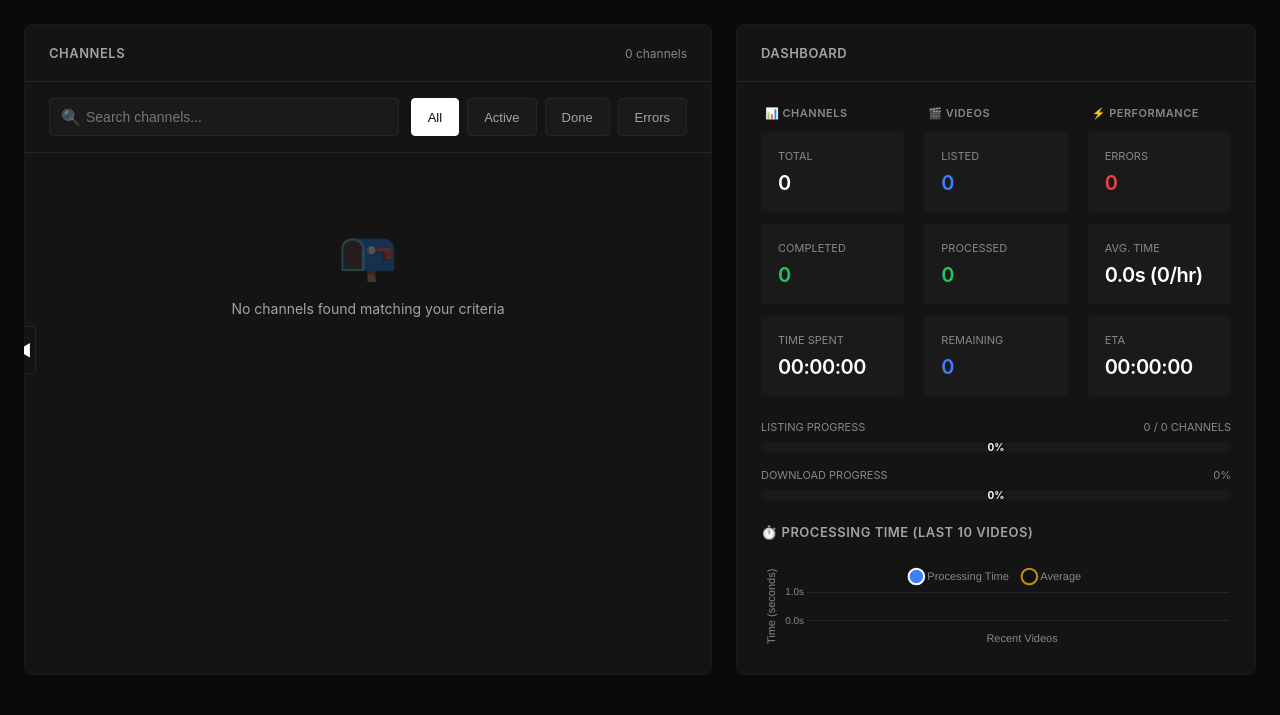
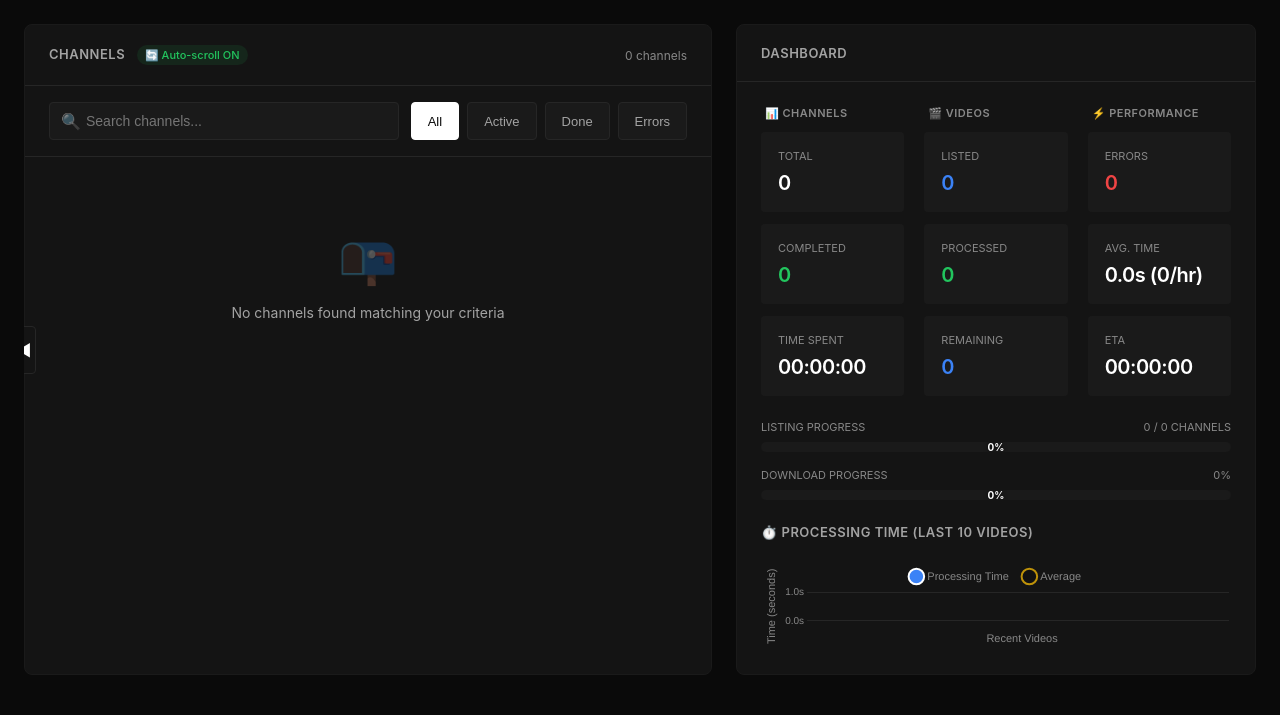
Before and after one commit to testground404/yt_bulk_downloader, a Flask app: page / in a window 1280 px wide. Shown: the part 101-816 px from the top of the page. Run offline with Flask 3, Linux system fonts and the light colour scheme; data that the repository does not hold is empty; parts of the project's set-up code (start-up, migrations or seed data) failed here and were passed over.

Commit message:
Show auto-scroll status beside Channels title
- Add visual badge next to 'Channels' title showing auto-scroll state
- Badge shows '🔄 Auto-scroll ON' in green when enabled
- Badge shows '⏸ Auto-scroll OFF (10s)' in red when disabled
- Updates in real-time when user manually scrolls
- Provides clear visual feedback about auto-scroll behavior

```diff
--- a/templates/index.html
+++ b/templates/index.html
@@ -248,6 +248,21 @@
     .card{ background: var(--surface); border-radius: var(--radius); border: 1px solid var(--border-subtle); display: flex; flex-direction: column; min-height: 0; overflow: hidden; }
     .card-header { padding: 20px 24px; border-bottom: 1px solid var(--border); flex-shrink: 0; display: flex; align-items: center; justify-content: space-between; }
     .card-title { font-size: 13px; font-weight: 600; color: var(--text-secondary); text-transform: uppercase; letter-spacing: 0.5px; margin: 0; }
+    .auto-scroll-badge {
+      font-size: 11px;
+      font-weight: 500;
+      padding: 3px 8px;
+      border-radius: 12px;
+      margin-left: 8px;
+      text-transform: none;
+      letter-spacing: normal;
+      display: inline-flex;
+      align-items: center;
+      gap: 4px;
+      transition: all 0.2s ease;
+    }
+    .auto-scroll-badge.on { background: rgba(34, 197, 94, 0.1); color: #22c55e; }
+    .auto-scroll-badge.off { background: rgba(239, 68, 68, 0.1); color: #ef4444; }
     .card-body { padding: 24px; flex-grow: 1; min-height: 0; display: flex; flex-direction: column; overflow-y: auto; }
 
     /* Search and Filter */
@@ -713,7 +728,7 @@
     <div class="main-grid">
       <main class="card">
         <div class="card-header">
-          <h2 class="card-title">Channels</h2>
+          <h2 class="card-title">Channels <span id="autoScrollStatus" class="auto-scroll-badge on" title="Auto-scroll status">🔄 Auto-scroll ON</span></h2>
           <span class="tiny" id="channelCount">0 channels</span>
         </div>
         <div class="search-filter-container">
@@ -888,6 +903,7 @@
         channelsContainer: document.getElementById('channelsContainer'),
         searchInput: document.getElementById('searchInput'),
         channelCount: document.getElementById('channelCount'),
+        autoScrollStatus: document.getElementById('autoScrollStatus'),
         statusModal: document.getElementById('statusModal'),
         closeStatusModal: document.getElementById('closeStatusModal'),
         chartModal: document.getElementById('chartModal'),
@@ -1769,6 +1785,19 @@
         renderVisibleRows(wrapper, tbody, videos, channelEl);
     }
 
+    function updateAutoScrollStatus(isEnabled) {
+        const badge = elements.autoScrollStatus;
+        if (!badge) return;
+
+        if (isEnabled) {
+            badge.textContent = '🔄 Auto-scroll ON';
+            badge.className = 'auto-scroll-badge on';
+        } else {
+            badge.textContent = '⏸ Auto-scroll OFF (10s)';
+            badge.className = 'auto-scroll-badge off';
+        }
+    }
+
     function setupVirtualScroll(wrapper, tbody, videos, channelEl) {
         // Track previous in-progress index for this wrapper
         wrapper._prevInProgressIndex = -1;
@@ -1786,9 +1815,12 @@
 
             // User manually scrolled - disable auto-scroll for 10 seconds
             wrapper._userScrolledRecently = true;
+            updateAutoScrollStatus(false); // Update global badge
+
             clearTimeout(wrapper._userScrollTimeout);
             wrapper._userScrollTimeout = setTimeout(() => {
                 wrapper._userScrolledRecently = false;
+                updateAutoScrollStatus(true); // Re-enable badge
             }, 10000); // 10 seconds
 
             clearTimeout(scrollTimeout);
```
